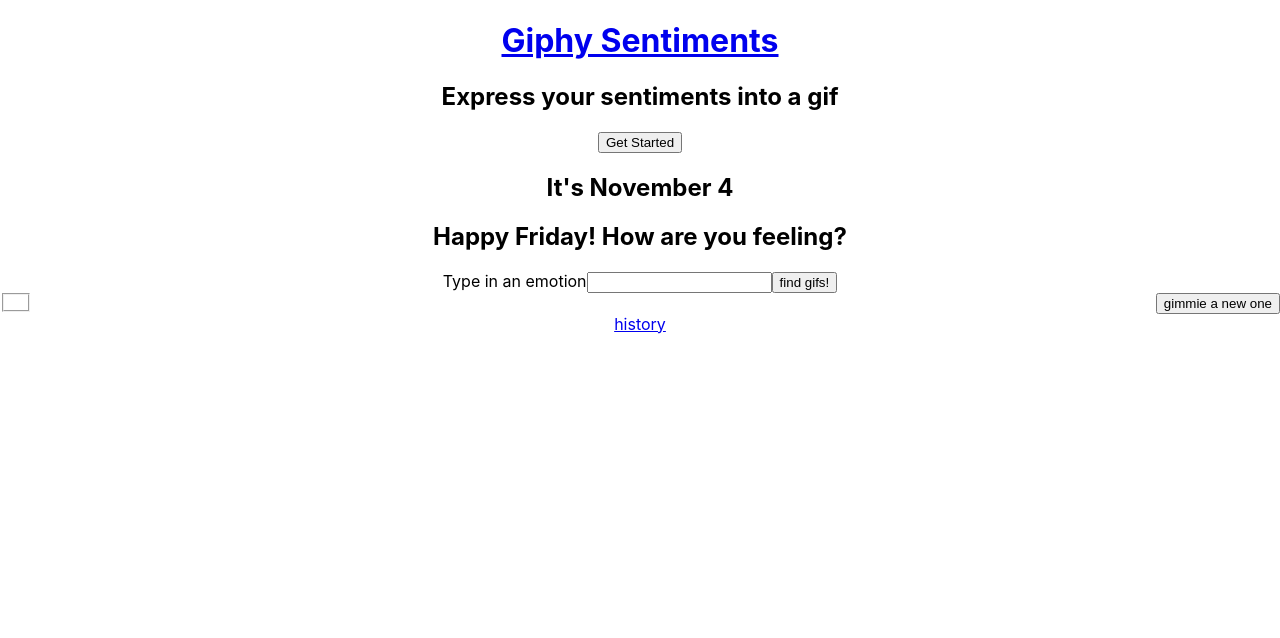
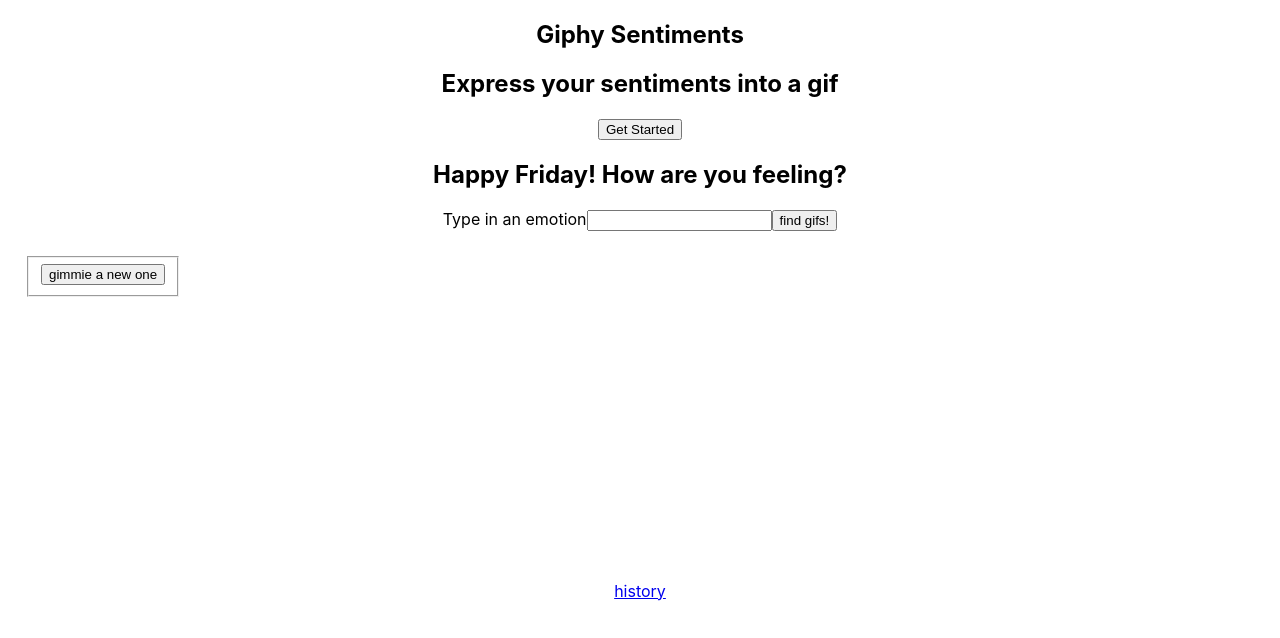
Before and after one commit to giphySentiment/giphySentiment, a React (Create React App) app: page /history in a window 1280 px wide. Both pictures are taken after a click on the button "Get Started". Shown: the top 638 px of the page. Built offline with nearby package versions, Linux system fonts and the light colour scheme.

Commit message:
updated components

```diff
--- a/src/App.css
+++ b/src/App.css
@@ -44,7 +44,7 @@
   height: 350px;
 }
 
-/* .select {
+.select {
   border: none;
   background-color: transparent;
   padding: 25px;
@@ -52,34 +52,17 @@
 
 .select:hover {
   border: 2px solid red;
-} */
+}
 
 .buttonContainer {
   align-self: center;
 }
 
-
-.radio-image {
-  width: 60px;
-  padding: 20px 40px;
-  background-color: white;
-}
-
-/* .radio-hidden:checked~.radio-image {
-  opacity: 0.6;
-  transform: scale(1.1);
-} */
-
-.radio-hidden {
-  position: absolute;
-  visibility: hidden;
-}
-
-
 @keyframes App-logo-spin {
   from {
     transform: rotate(0deg);
   }
+
   to {
     transform: rotate(360deg);
   }
--- a/src/App.js
+++ b/src/App.js
@@ -5,8 +5,8 @@ import Footer from './components/Footer';
 function App() {
   return (
     <div className="App">
-      <Welcome/>
-      <Footer/>
+      <Welcome />
+      <Footer />
     </div>
   );
 }
--- a/src/components/Footer.js
+++ b/src/components/Footer.js
@@ -4,7 +4,7 @@ const Footer = () => {
     return (
         <footer>
             <p></p>
-             <MeetTheDevs/>
+            <MeetTheDevs />
         </footer>
 
     )
--- a/src/components/Forms.js
+++ b/src/components/Forms.js
@@ -1,36 +1,25 @@
-import { useEffect, useState } from "react";
-
-
 const Forms = (props) => {
-
-    const date = new Date()
-    const month = date.toLocaleString('en-US', {
-        month: 'long',
-    });
-    const day = date.getDate()
+    // Variables to set date info
     const today = new Date().toLocaleString(
         'default', { weekday: 'long' }
     );
 
-    const [test, setTest] = useState([])
-
-
+    // Function to change setMood to user input value
     const handleMoodChange = (e) => {
-        props.setMood(e.target.value)
+        props.setMood(e.target.value);
     }
 
     return (
-        <section>
-                <h2>It's {`${month} ${day}`}</h2>
-                <h2>Happy {`${today}`}! How are you feeling?</h2>
+        <section className="forms">
+            <h2>Happy {`${today}`}! How are you feeling?</h2>
             <form onSubmit={(e) => props.handleFormSubmit(e, props.mood)}>
-
-                <label htmlFor="moodSelector" className="visuallyHidden">Type in an emotion</label>
+                <label htmlFor="moodSelector"
+                    // add visuallyHidden class in CSS
+                    className="visuallyHidden">Type in an emotion</label>
                 <input name="moodSelector" id="moodSelector" type="text"
-                 onChange={(event) => handleMoodChange(event)}
+                    onChange={(event) => handleMoodChange(event)}
                 />
-
-                <button >find gifs!</button>
+                <button className="buttonContainer">find gifs!</button>
             </form>
         </section>
     )
--- a/src/components/Gif.js
+++ b/src/components/Gif.js
@@ -1,52 +1,60 @@
 import { useState } from "react";
-import Results from "./Results";
 import uuid from "react-uuid";
 
+// Import components
+import Results from "./Results";
+
 const Gif = (props) => {
+  // State to save selectedGif value
   const [selectedGif, setSelectedGif] = useState("");
 
+  // Function to save user's selected Gif
   const select = (event) => {
-      event.preventDefault()
-      setSelectedGif(event.target.value)
-      console.log("select handler has been clicked")
-      console.log(event.target.value)
-  }
+    event.preventDefault();
+    setSelectedGif(event.target.value);
+  };
 
   return (
-    <section>
+    <section className="gif">
       <div className="gifContainer">
-      <form onClick={select} value={"kwame"} className="select" >
+        <form onClick={select} className="select">
           <fieldset>
             {props.gif.map((gifObj) => {
               return (
-                <label htmlFor="">
-                    {/* NOTE TO TEAM: we need to style our radios as the image & we also have to figure out why radio buttons are not filling in on click */}
-                  <input onChange={select} type="radio" value={gifObj.images.original.webp}/>
+                // NB: UUID is on the label bc it must be placed in the most outward element
+                // need to set visuallyHidden class
+                <label
+                  htmlFor="userChoice" className="visuallyHidden"
+                  key={uuid()}>
+                  {gifObj.title}
+                  <input
+                    onChange={select}
+                    type="radio"
+                    name="gif"
+                    value={gifObj.images.original.webp}
+                  />
                   <img
                     className="gif"
                     src={gifObj.images.original.webp}
                     alt={gifObj.title}
-                  key={uuid()}
-
                   />
                 </label>
-
               );
             })}
+            <button className="buttonContainer" onClick={props.handleFormSubmit}>
+              gimmie a new one
+            </button>
           </fieldset>
         </form>
-        <button className="buttonContainers" onClick={props.handleFormSubmit}>
-          gimmie a new one
-        </button>
-
-        {/* NOTE: We need to figure out how to target the Gif he user selected and conditionally render Backronym when Gif is selected */}
+      </div>
       {
         selectedGif
-          ? <Results selectedGif={selectedGif} mood={props.mood} userChoice={props.userChoice}/>
+          ? <Results
+            selectedGif={selectedGif}
+            mood={props.mood}
+            userChoice={props.userChoice} />
           : null
       }
-
-      </div>
     </section>
   );
 };
--- a/src/components/GiphyData.js
+++ b/src/components/GiphyData.js
@@ -1,73 +1,53 @@
-import { useState, useEffect } from "react";
+import { useState } from "react";
+
+// Import components
 import Forms from "./Forms";
 import Gif from "./Gif";
 
-
 const Data = (props) => {
   // State that listens for a change in user choice
-  //const [mood, setMood] = useState("");
-  // State to store API call Gif Data
-  const [newGif, setNewGif] = useState(false);
-  // State to display gifs
-  const [displayGifs, setDisplayGifs] = useState(false);
   const [mood, setMood] = useState("");
 
-  const [saveMood, setSaveMood] = useState('')
+  // State for displaying gifs
+  const [displayGifs, setDisplayGifs] = useState(false);
+
+  // State for error handling
+  const [giphyError, setGiphyError] = useState(false);
+
+  // Variable that saves the final mood the user chose
+  const userChoice = `${mood}`;
 
   // Randomizer Function
   const randomizer = (min, max) => {
     return Math.floor(Math.random() * (max - min + 1)) + min;
   };
-
-  // State for error handling
-  const [giphyError, setGiphyError] = useState(false);
-
-  const userChoice = `${mood}`;
-
-  // this function will store the user's mood in state, fill our gif array, and display the array
-  const handleFormSubmit = (event, mood) => {
-
-    //setMood(event.target.value);
-    event.preventDefault();
+  // Function to handle submit in forms (in child component), which will display Gif.js
+  // the API is saved within this function, as it runs on form submit
+  const handleFormSubmit = (e, mood) => {
+    e.preventDefault();
     setDisplayGifs(true);
-    setNewGif(!newGif);
-
     const apiKey = "Ulwht5cPZ4vU4GOzd3G4kckrwM0g9SgI";
     const baseURL = "https://api.giphy.com/v1/gifs/search";
-
     const randomInt = randomizer(0, 35);
 
     fetch(
       `${baseURL}?api_key=${apiKey}&q=${userChoice}&limit=3&offset=${randomInt}&rating=g&lang=en`
     )
       .then((response) => response.json())
-
       .then((info) => {
         props.setGif(info.data);
-        console.log(info.data);
       })
       .catch(() => {
         setGiphyError(!giphyError);
       });
   };
 
-  // Regenerate Gifs
-  const userClick = (event) => {
-    // event.preventDefault()
-    setNewGif(!newGif);
-    console.log("generate is being clicked")
-
-  };
-
   return (
-    <section className="data">
+    <section className="giphyData">
       <Forms
         handleFormSubmit={handleFormSubmit}
-        newGif={newGif}
-        setNewGif={setNewGif}
         displayGifs={displayGifs}
         setDisplayGifs={setDisplayGifs}
-        userClick={userClick}
         gif={props.gif}
         mood={mood}
         setMood={setMood}
@@ -75,11 +55,8 @@ const Data = (props) => {
 
       <Gif
         handleFormSubmit={handleFormSubmit}
-        newGif={newGif}
-        setNewGif={setNewGif}
         displayGifs={displayGifs}
         setDisplayGifs={setDisplayGifs}
-        userClick={userClick}
         gif={props.gif}
         mood={mood}
         setMood={setMood}
--- a/src/components/Results.js
+++ b/src/components/Results.js
@@ -1,58 +1,48 @@
-import History from "./History";
 import firebaseConfig from '../firebase';
-import { getDatabase, ref, onValue, push, remove } from 'firebase/database';
-import { useState } from "react";
+import { getDatabase, ref, push } from 'firebase/database';
 import { Link, Routes, Route } from 'react-router-dom';
 
+// Import components
+import Timeline from "./Timeline";
+
 const Results = (props) => {
-
-
-    const date = new Date()
+    // Variables to set date info
+    const date = new Date();
     const month = date.toLocaleString('en-US', {
         month: 'long',
     });
-    const day = date.getDate()
-    const year = date.getFullYear()
+    const day = date.getDate();
+    const year = date.getFullYear();
 
+    // Object with user's gif, mood and date to be pushed to firebase
     const result = {
         image: props.selectedGif,
         mood: props.userChoice,
-        date: `${month} ${day} ${year}`
+        date: `${month} ${day}, ${year}`
     }
 
-    const [isShown, setIsShown] = useState(false)
-
-    const database = getDatabase(firebaseConfig)
-    const databaseRef = ref(database)
-    push(databaseRef, result)
-
-    // COME BACK TO THIS: pushing data twice to history
-    const handleUserClick = (event) => {
-        event.preventDefault()
-        setIsShown(!isShown)
-    }
+    // Variables to set database and databaseRef for firebase; call the push function into firebase
+    const database = getDatabase(firebaseConfig);
+    const databaseRef = ref(database);
+    push(databaseRef, result);
 
     return (
         <section>
             <div>
-                <img src={props.selectedGif} alt="aaaaa" />
+                <img
+                    src={props.selectedGif}
+                    alt={`user's selected gif that represents the mood of ${props.userChoice}`} />
                 <p>{props.userChoice}</p>
             </div>
-            {/* <button onClick={handleUserClick}>show history</button>
-            {
-            isShown */}
-            {/* ? <History userChoice={props.userChoice} /> */}
-            {/* : null
-            } */}
 
-            <button><Link to="/history">Show History</Link></button>
+            <button className="buttonContainer">
+                <Link to="/timeline">Save your Gif and see it in Timeline!</Link>
+            </button>
             <Routes>
-                <Route path="/history" element={<History />} />
+                <Route path="/timeline" element={<Timeline />} />
             </Routes>
-
         </section>
-
     )
-}
+};
 
 export default Results;
--- a/src/components/Welcome.js
+++ b/src/components/Welcome.js
@@ -1,29 +1,33 @@
+import { useState } from "react";
+import { Link } from "react-router-dom";
+// ^ removed Routes and Route for now as it is not in use.
+
+// Import components
 import LandingPage from "./LandingPage";
-import { useState } from "react"
-import { Link, Route, Routes } from "react-router-dom"
 
 const Welcome = () => {
-  const [begin, setBegin] = useState(false)
-
-  const handleUserClick = (event) => {
-    event.preventDefault()
-    setBegin(!begin)
+  // State to store state of user click
+  const [isClicked, setIsClicked] = useState(false);
+  // Function handle user click to go to landing page
+  const handleUserClick = (e) => {
+    e.preventDefault();
+    setIsClicked(true);
   }
-
-    return (
-      <div>
-        <h1><Link to="/">Giphy Sentiments</Link></h1>
-        <h2>Express your sentiments into a gif</h2>
-        <button onClick={handleUserClick}>Get Started</button>
-        {
-          begin
+  return (
+    <section className="welcome">
+      <h1>Giphy Sentiments</h1>
+      <h2>Express your sentiments into a gif</h2>
+      <button
+        onClick={handleUserClick}
+        className="buttonContainer">
+        Get Started
+      </button>
+      {
+        isClicked
           ? <LandingPage />
           : null
-        }
-
-      </div>
-    )
-
-
+      }
+    </section>
+  )
 }
 export default Welcome;
```
Also changed, not shown: src/components/Timeline.js (renamed from src/components/History.js). Lines whose indentation alone changed are shown as unchanged.
